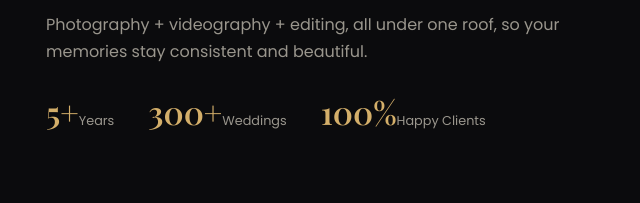
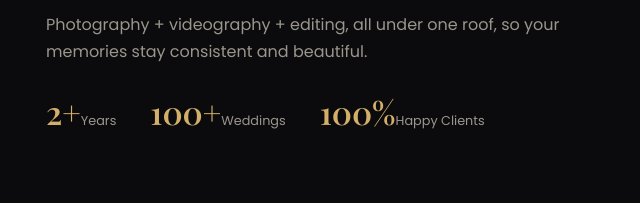
Before and after one commit to manjitmaan77067-coder/maanclicks2, a website: page index.html in a window 1280 px wide. Shown: the part 1137-1340 px from the top of the page, 619-1259 px from the left. Drawn offline with nearby package versions, Linux system fonts and the light colour scheme; no server answers.

Commit message:
Update index.html

```diff
--- a/index.html
+++ b/index.html
@@ -19,7 +19,7 @@
 <div><div class="title" style="text-align:left;margin:0"><span>About</span><h2>Hi, I'm Manjit Maan</h2></div>
 <p>I'm a professional photographer and video editor with a passion for telling love stories. From candid emotions to grand wedding frames, I shoot and edit every project with a cinematic eye.</p>
 <p>Photography + videography + editing, all under one roof, so your memories stay consistent and beautiful.</p>
-<div class="stats"><div><b>5+</b>Years</div><div><b>300+</b>Weddings</div><div><b>100%</b>Happy Clients</div></div></div></div></section>
+<div class="stats"><div><b>2+</b>Years</div><div><b>100+</b>Weddings</div><div><b>100%</b>Happy Clients</div></div></div></div></section>
 
 <section id="services" style="background:#0f0f12"><div class="wrap"><div class="title"><span>What I Do</span><h2>Services</h2></div>
 <div class="grid3">
```
